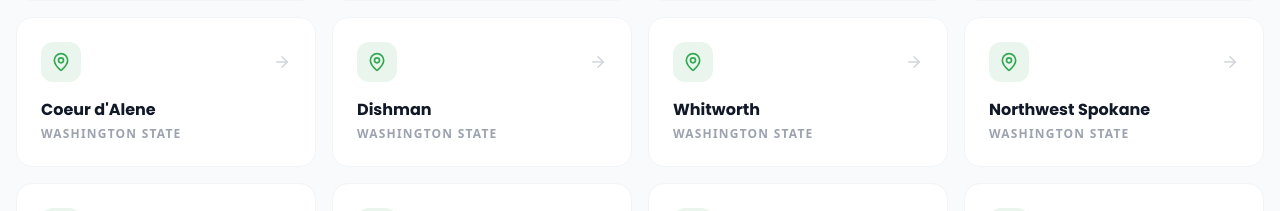
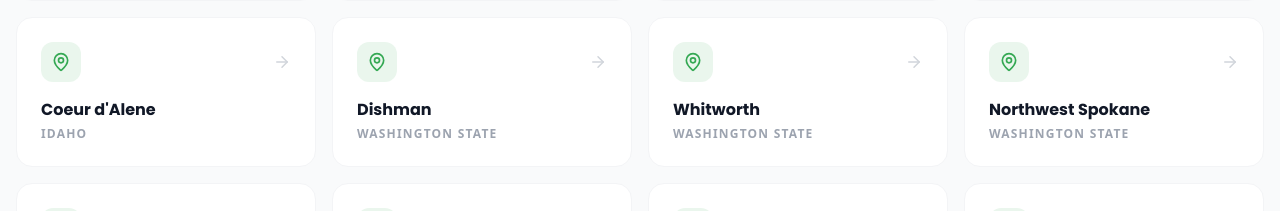
Before and after one commit to YouCanCallMeDustin/PrestigeCustomPaintingLLC, a React (Vite) app in the folder website/: page /service-area in a window 1280 px wide. Shown: the part 4800-5011 px from the top of the page. Built offline with nearby package versions, Linux system fonts and the light colour scheme.

Commit message:
Fix CDA and Post Falls to show Idaho state label, correct addressRegion in schema

```diff
--- a/website/src/data/areaData.json
+++ b/website/src/data/areaData.json
@@ -339,6 +339,7 @@
     {
         "city": "Coeur d'Alene",
         "slug": "coeur-d-alene-id",
+        "state": "ID",
         "heroTagline": "COEUR D'ALENE PAINTING CO",
         "funFact": "While we're Spokane-based, we're happy to handle high-end projects in beautiful CDA."
     },
@@ -471,6 +472,7 @@
     {
         "city": "Post Falls",
         "slug": "post-falls",
+        "state": "ID",
         "heroTagline": "POST FALLS PAINTING CO",
         "funFact": "Bringing the prestige standard across the border to our friends in Post Falls."
     },
--- a/website/src/pages/ServiceAreaPage.tsx
+++ b/website/src/pages/ServiceAreaPage.tsx
@@ -66,7 +66,7 @@ export default function ServiceAreaPage() {
                         "areaServed": areaData.map(a => ({
                             "@type": "City",
                             "name": a.city,
-                            "addressRegion": "WA"
+                            "addressRegion": a.state || "WA"
                         })),
                         "description": "Premium interior, exterior, and cabinet painting services across 60+ communities in the Spokane metro area."
                     }
@@ -265,7 +265,7 @@ export default function ServiceAreaPage() {
                                         <ArrowRight size={18} className="text-gray-300 group-hover:text-brand-green transform group-hover:translate-x-1 transition-all" />
                                     </div>
                                     <h3 className="font-poppins font-bold text-gray-900 group-hover:text-brand-green transition-colors">{area.city}</h3>
-                                    <p className="text-xs text-gray-400 mt-1 font-bold uppercase tracking-[0.1em]">Washington State</p>
+                                    <p className="text-xs text-gray-400 mt-1 font-bold uppercase tracking-[0.1em]">{area.state === 'ID' ? 'Idaho' : 'Washington State'}</p>
                                 </Link>
                             ))}
                         </div>
```
